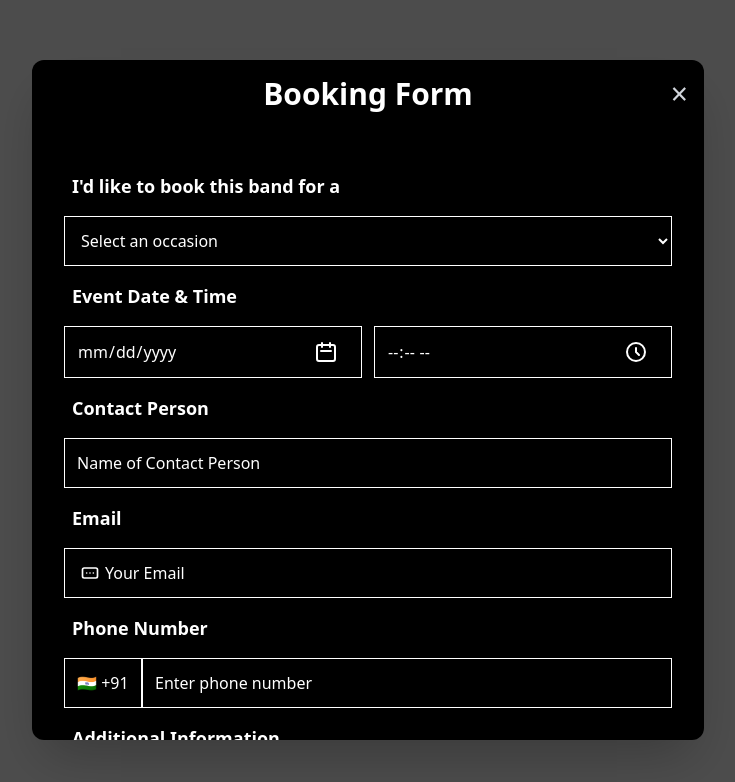
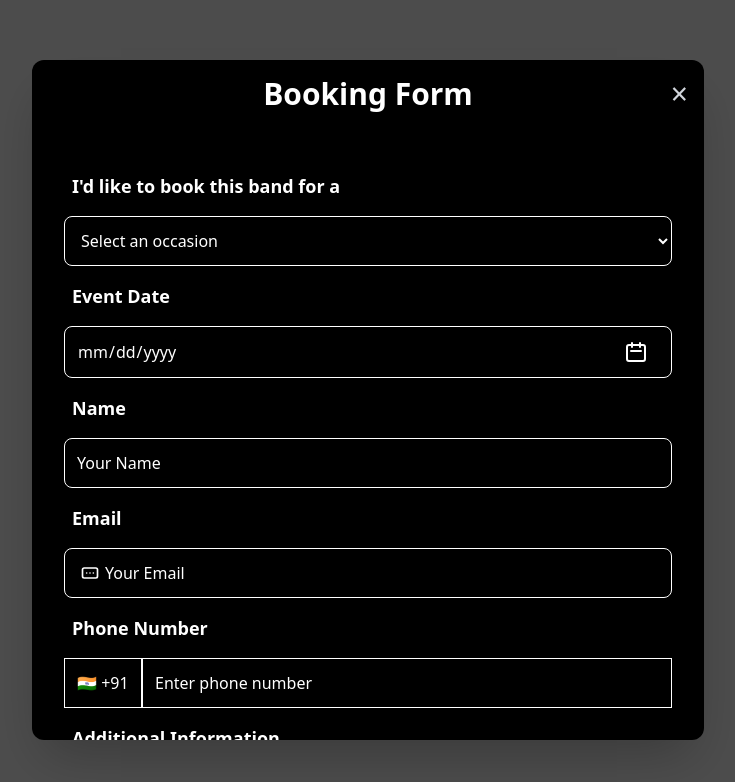
Before and after one commit to varenya-7/portfolio-raagsaaz, a React (Create React App) app: page /book in a window 1280 px wide. Shown: the top 782 px of the page, without its empty margins (272-1007 px from the left). Built offline with nearby package versions, Linux system fonts and the light colour scheme.

Commit message:
booking form and confirmation page updated

```diff
--- a/package.json
+++ b/package.json
@@ -7,6 +7,7 @@
     "@testing-library/jest-dom": "^6.6.3",
     "@testing-library/react": "^16.3.0",
     "@testing-library/user-event": "^13.5.0",
+    "axios": "^1.9.0",
     "framer-motion": "^12.11.0",
     "lucide-react": "^0.511.0",
     "react": "^19.1.0",
--- a/src/components/Hero/BookingConfirmation.jsx
+++ b/src/components/Hero/BookingConfirmation.jsx
@@ -1,6 +1,5 @@
 import React from "react";
 import { Phone, Mail, MessageSquareText } from "lucide-react";
-
 const BookingConfirmation = () => {
   return (
     <div className="fixed inset-0 bg-black text-white z-50 select-none outline-none">
--- a/src/components/Hero/BookingForm.jsx
+++ b/src/components/Hero/BookingForm.jsx
@@ -1,13 +1,33 @@
 import React from "react";
 import { useNavigate } from "react-router-dom";
+import axios from 'axios';
 
 const BookingForm = ({ onClose }) => {
   const navigate = useNavigate();
 
-  const handleSubmit = (e) => {
+  const handleSubmit = async (e) => {
     e.preventDefault();
-    // Handle form data here if needed
-    navigate("/confirmation");
+    const formData = new FormData(e.target);
+
+    const data = {
+    eventoccasion: formData.get("eventoccasion"),
+    eventdate: formData.get("eventdate"),
+    eventtime: formData.get("eventtime"),
+    name: formData.get("name"),
+    email: formData.get("email"),
+    phonenumber: formData.get("countrycode") + " " + formData.get("phonenumber"),
+    additionalinformation: formData.get("additionalinformation"),
+    }
+ console.log("postdata--->" , data);
+     try {
+      // console.log("ENDPOINT" , process.env.BACKEND_API_URL);
+       const response = await axios.post(`http://localhost:5000/api/booking/submitform`, data);
+        console.log("Response from server:", response.data);
+        navigate("/confirmation");
+     } catch (error) {
+      console.error("Error submitting form:", error);
+     }
+
   };
 
   return (
@@ -38,7 +58,8 @@ const BookingForm = ({ onClose }) => {
                 I'd like to book this band for a
               </label>
               <select
-                className="w-full border border-white bg-transparent text-white p-3  text-base"
+                name="eventoccasion"
+                className="w-full border border-white bg-transparent text-white p-3  text-base rounded-lg"
                 defaultValue=""
               >
                 <option value="" disabled className="text-black">
@@ -78,14 +99,15 @@ const BookingForm = ({ onClose }) => {
 
               {/* Date and Time */}
               <label className="block text-white font-bold text-lg ms-2">
-                Event Date & Time
+                Event Date
               </label>
               <div className="flex flex-col md:flex-row gap-3">
                 <div className="relative w-full">
                   <input
+                    name="eventdate"
                     id="event-date"
                     type="date"
-                    className="w-full border border-white bg-transparent text-white p-3 pr-12  text-base appearance-none"
+                    className="w-full border border-white bg-transparent text-white p-3 pr-12  text-base appearance-none rounded-lg"
                   />
                   <button
                     type="button"
@@ -112,8 +134,9 @@ const BookingForm = ({ onClose }) => {
                   </button>
                 </div>
 
-                <div className="relative w-full">
+                {/* <div className="relative w-full">
                   <input
+                    name="eventtime"
                     type="time"
                     id="event-time"
                     className="w-full border border-white bg-transparent text-white p-3 pr-12  text-base appearance-none"
@@ -141,17 +164,18 @@ const BookingForm = ({ onClose }) => {
                       />
                     </svg>
                   </button>
-                </div>
+                </div> */}
               </div>
 
               {/* Contact Person */}
               <label className="block text-white font-bold text-lg ms-2">
-                Contact Person
+              Name
               </label>
               <input
+                name="name"
                 type="text"
-                placeholder="Name of Contact Person"
-                className="w-full border border-white bg-transparent text-white placeholder-white p-3  text-base"
+                placeholder="Your Name"
+                className="w-full border border-white bg-transparent text-white placeholder-white p-3  text-base rounded-lg"
               />
 
               {/* Email */}
@@ -176,9 +200,10 @@ const BookingForm = ({ onClose }) => {
                   </svg>
                 </div>
                 <input
+                  name="email"
                   type="email"
                   placeholder="Your Email"
-                  className="w-full border border-white bg-transparent text-white placeholder-white p-3 pl-10  text-base"
+                  className="w-full border border-white bg-transparent text-white placeholder-white p-3 pl-10  text-base rounded-lg"
                 />
               </div>
 
@@ -186,21 +211,20 @@ const BookingForm = ({ onClose }) => {
               <label className="block text-white font-bold text-lg ms-2 mt-4">
                 Phone Number
               </label>
-              <div className="flex w-full">
+              <div className="flex w-full ">
                 <select
-                  className="bg-transparent border border-white text-white  px-3 py-3 appearance-none cursor-pointer max-w-[110px]"
-                  defaultValue="+1"
+                  className="bg-transparent border border-white text-white  px-3 py-3 appearance-none cursor-pointer max-w-[110px] "
+                  defaultValue="+91"
                   aria-label="Country code"
+                  name="countrycode"
                 >
                   <option value="+91" className="text-black">🇮🇳 +91</option>
-                  <option value="+44" className="text-black">🇬🇧 +44</option>
-                  <option value="+61" className="text-black">🇦🇺 +61</option>
-                  <option value="+81" className="text-black">🇯🇵 +81</option>
                 </select>
                 <input
+                  name="phonenumber"
                   type="tel"
                   placeholder="Enter phone number"
-                  className="flex-grow border border-white bg-transparent text-white placeholder-white p-3  text-base"
+                  className="flex-grow border border-white bg-transparent text-white placeholder-white p-3  text-base "
                 />
               </div>
 
@@ -209,6 +233,7 @@ const BookingForm = ({ onClose }) => {
                 Additional Information
               </label>
               <textarea
+                name="additionalinformation"
                 placeholder="Your Message"
                 className="w-full border border-white bg-transparent text-white placeholder-white p-3 rounded-lg text-base"
                 rows="4"
@@ -217,7 +242,7 @@ const BookingForm = ({ onClose }) => {
               {/* Submit */}
               <button
                 type="submit"
-                className="bg-white text-black px-6 py-3  hover:opacity-90 transition-all duration-300 w-full font-semibold text-lg tracking-wide shadow-lg"
+                className="bg-white text-black px-6 py-3  hover:opacity-90 transition-all duration-300 w-full font-semibold text-lg tracking-wide shadow-lg rounded-lg"
               >
                 🎵 Book Now!
               </button>
```
Also changed, not shown: 2 other files (tests, documents, lock files or other folders).
